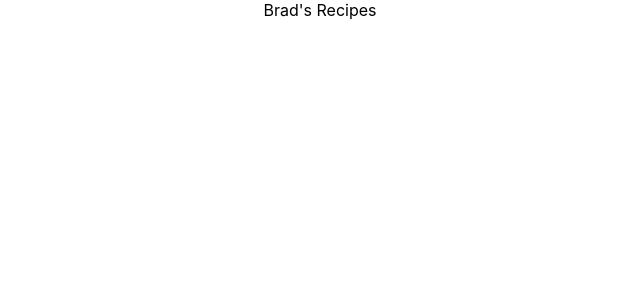
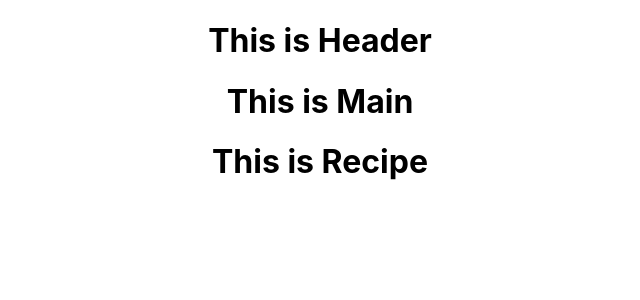
Before and after one commit to radiscipio/brads-recipes, a React (Create React App) app in the folder brads-recipes/: page / in a window 1280 px wide. Shown: the top 300 px of the page, without its empty margins (320-960 px from the left). Built offline with nearby package versions, Linux system fonts and the light colour scheme.

Commit message:
import components to app and fix to syntax

```diff
--- a/brads-recipes/src/App.js
+++ b/brads-recipes/src/App.js
@@ -1,13 +1,19 @@
 import React from 'react';
-import logo from './logo.svg';
 import './App.css';
+import Header from './components/Header/Header.js';
+import Main from './components/Main/Main.js';
+import Recipe from './components/Recipe/Recipe.js';
 
-function App() {
-  return (
-    <div className="App">
-      <div>Brad's Recipes</div>
-    </div>
-  );
+class App extends React.Component {
+  render() {
+    return (
+      <div className="App">
+        <Header />
+        <Main />
+        <Recipe />
+      </div>
+    );
+  }
 }
 
 export default App;
--- a/brads-recipes/src/components/Header/Header.js
+++ b/brads-recipes/src/components/Header/Header.js
@@ -1,9 +1,11 @@
 import React from 'react';
 
 function Header() {
-  return {
-
-  }
+  return (
+    <div>
+      <h1>This is Header</h1>
+    </div>
+  )
 }
 
 export default Header;
--- a/brads-recipes/src/components/Main/Main.js
+++ b/brads-recipes/src/components/Main/Main.js
@@ -1,9 +1,11 @@
 import React from 'react';
 
 function Main() {
-  return {
-
-  }
+  return (
+    <div>
+      <h1>This is Main</h1>
+    </div>
+  )
 }
 
 export default Main;
--- a/brads-recipes/src/components/Recipe/Recipe.js
+++ b/brads-recipes/src/components/Recipe/Recipe.js
@@ -1,9 +1,11 @@
 import React from 'react';
 
 function Recipe() {
-  return {
-
-  }
+  return (
+    <div>
+      <h1>This is Recipe</h1>
+    </div>
+  )
 }
 
 export default Recipe;
```
Also changed, not shown: 1 other file (tests, documents, lock files or other folders).
